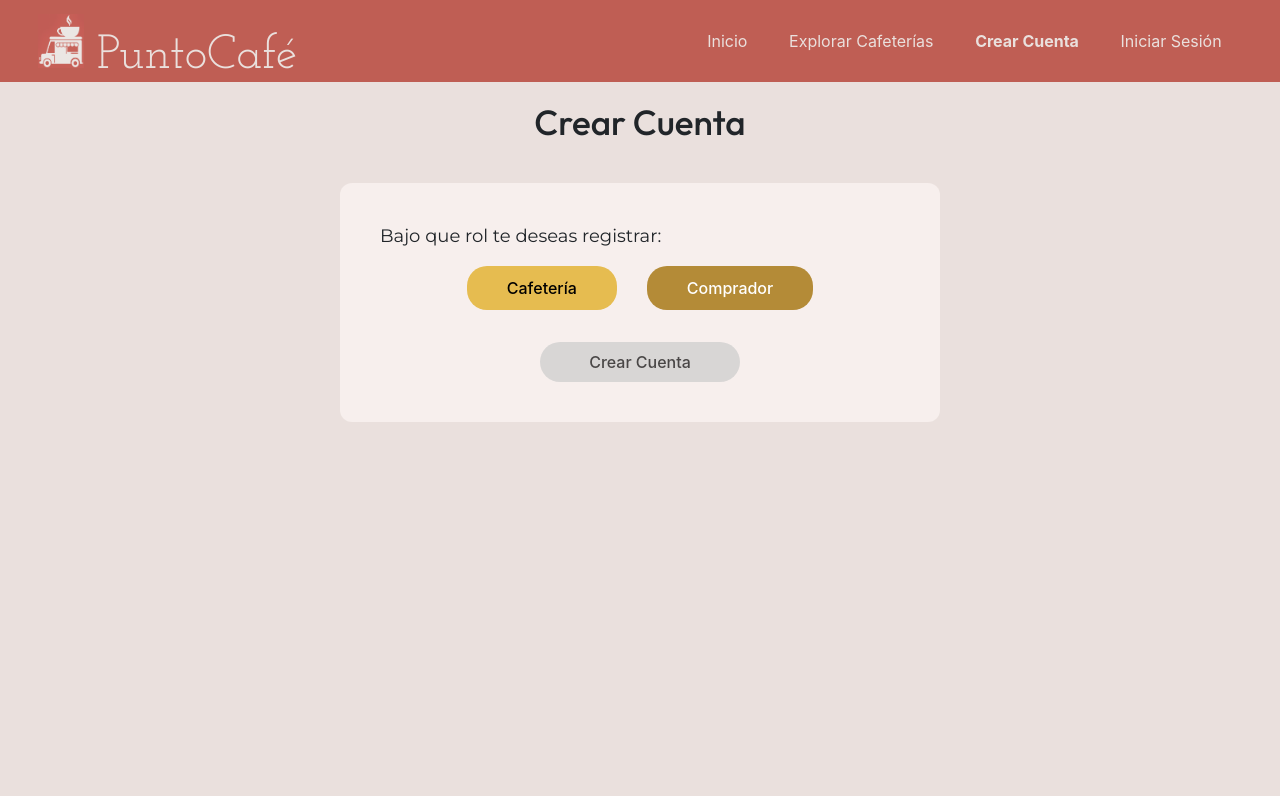
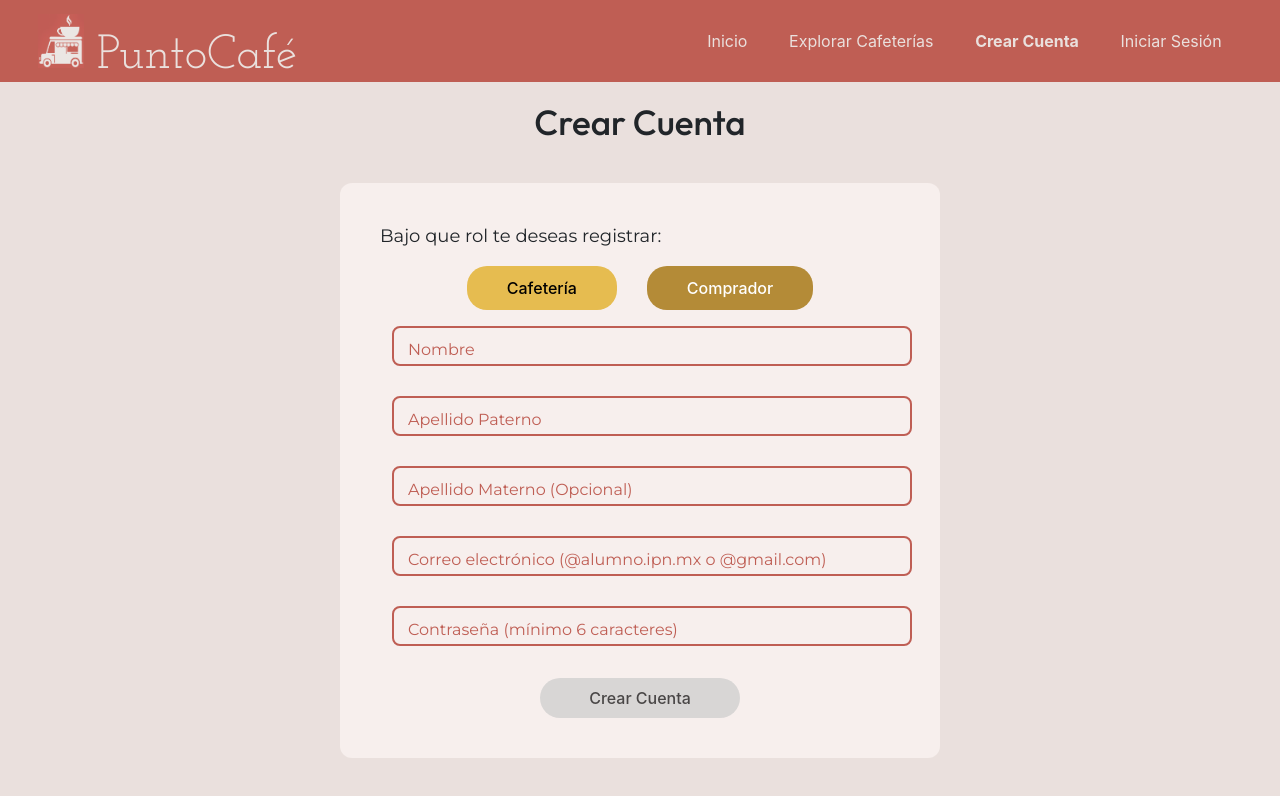
Before and after one commit to KarlaVenegas/frontProyecto, an Angular app: page /crearCuenta in a window 1280 px wide. Both pictures are taken after a click on the button "Comprador". Shown: the top 796 px of the page. Built offline with nearby package versions, Linux system fonts and the light colour scheme.

Commit message:
Registro de compradores

```diff
--- a/src/app/principal/crear-cuenta/crear-cuenta.component.html
+++ b/src/app/principal/crear-cuenta/crear-cuenta.component.html
@@ -11,35 +11,36 @@
   </div>
 
   <form *ngIf="form as f" [formGroup]="f" (ngSubmit)="enviar()">
-    <!-- Cafetería -->
+    <!-- Formulario de Cafetería -->
     <div *ngIf="tipo === 'cafeteria'">
+      <!-- ... (mantén los campos existentes de cafetería) ... -->
+    </div>
+
+    <!-- Formulario de Comprador -->
+    <div *ngIf="tipo === 'comprador'">
       <div class="container">
-        <input formControlName="nombreCafeteria" type="text" placeholder=" " class="form__input"
-               [ngClass]="{'ng-invalid ng-touched': f.get('nombreCafeteria')?.invalid && f.get('nombreCafeteria')?.touched}" />
-        <label>Nombre de la cafetería</label>
+        <input formControlName="nombre" type="text" placeholder=" " class="form__input"
+               [ngClass]="{'ng-invalid ng-touched': f.get('nombre')?.invalid && f.get('nombre')?.touched}" />
+        <label>Nombre</label>
       </div>
-      <div class="error-text" *ngIf="f.get('nombreCafeteria')?.invalid && f.get('nombreCafeteria')?.touched">Campo obligatorio</div>
+      <div class="error-text" *ngIf="f.get('nombre')?.invalid && f.get('nombre')?.touched">
+        Campo obligatorio
+      </div>
 
       <div class="container">
-        <input formControlName="ubicacion" type="text" placeholder=" " class="form__input"
-               [ngClass]="{'ng-invalid ng-touched': f.get('ubicacion')?.invalid && f.get('ubicacion')?.touched}" />
-        <label>Ubicación de la cafetería</label>
+        <input formControlName="apellidoPaterno" type="text" placeholder=" " class="form__input"
+               [ngClass]="{'ng-invalid ng-touched': f.get('apellidoPaterno')?.invalid && f.get('apellidoPaterno')?.touched}" />
+        <label>Apellido Paterno</label>
       </div>
-      <div class="error-text" *ngIf="f.get('ubicacion')?.invalid && f.get('ubicacion')?.touched">Campo obligatorio</div>
+      <div class="error-text" *ngIf="f.get('apellidoPaterno')?.invalid && f.get('apellidoPaterno')?.touched">
+        Campo obligatorio
+      </div>
 
       <div class="container">
-        <input formControlName="horarioApertura" type="time" placeholder=" " class="form__input"
-               [ngClass]="{'ng-invalid ng-touched': f.get('horarioApertura')?.invalid && f.get('horarioApertura')?.touched}" />
-        <label>Horario de apertura</label>
+        <input formControlName="apellidoMaterno" type="text" placeholder=" " class="form__input"
+               [ngClass]="{'ng-invalid ng-touched': f.get('apellidoMaterno')?.invalid && f.get('apellidoMaterno')?.touched}" />
+        <label>Apellido Materno (Opcional)</label>
       </div>
-      <div class="error-text" *ngIf="f.get('horarioApertura')?.invalid && f.get('horarioApertura')?.touched">Campo obligatorio</div>
-
-      <div class="container">
-        <input formControlName="horarioCierre" type="time" placeholder=" " class="form__input"
-               [ngClass]="{'ng-invalid ng-touched': f.get('horarioCierre')?.invalid && f.get('horarioCierre')?.touched}" />
-        <label>Horario de cierre</label>
-      </div>
-      <div class="error-text" *ngIf="f.get('horarioCierre')?.invalid && f.get('horarioCierre')?.touched">Campo obligatorio</div>
 
       <div class="container">
         <input formControlName="correo" type="email" placeholder=" " class="form__input"
@@ -60,16 +61,11 @@
         <div *ngIf="f.get('contrasena')?.errors?.['required']">Campo obligatorio</div>
         <div *ngIf="f.get('contrasena')?.errors?.['minlength']">Mínimo 6 caracteres</div>
       </div>
+    </div>
 
-      <div class="container">
-        <input type="file" id="imagen" (change)="onFileSelected($event)" accept="image/*" class="form__input">
-        <label for="imagen">Imagen de la cafetería</label>
-      </div>
-
-      <!-- Mensaje de error general -->
-      <div *ngIf="errorMessage" class="error-message">
-        {{errorMessage}}
-      </div>
+    <!-- Mensaje de error general -->
+    <div *ngIf="errorMessage" class="error-message">
+      {{errorMessage}}
     </div>
 
     <button type="submit" [disabled]="!f.valid || isLoading">
--- a/src/app/principal/crear-cuenta/crear-cuenta.component.ts
+++ b/src/app/principal/crear-cuenta/crear-cuenta.component.ts
@@ -1,6 +1,7 @@
 import { Component } from '@angular/core';
 import { FormBuilder, FormGroup, ReactiveFormsModule, Validators } from '@angular/forms';
 import { CafeteriaService } from '../../services/cafeteria.service';
+import { CompradorService } from '../../services/comprador.service';
 import { Router } from '@angular/router';
 import { NgClass, NgIf } from '@angular/common';
 
@@ -24,6 +25,7 @@ export class CrearCuentaComponent {
   constructor(
     private fb: FormBuilder,
     private cafeteriaService: CafeteriaService,
+    private compradorService: CompradorService,
     private router: Router
   ) {}
 
@@ -44,9 +46,9 @@ export class CrearCuentaComponent {
       this.form = this.fb.group({
         nombre: ['', Validators.required],
         apellidoPaterno: ['', Validators.required],
-        apellidoMaterno: ['', Validators.required],
+        apellidoMaterno: [''],
         correo: ['', [Validators.required, Validators.email]],
-        contrasena: ['', Validators.required]
+        contrasena: ['', [Validators.required, Validators.minLength(6)]]
       });
     }
   }
@@ -57,42 +59,67 @@ export class CrearCuentaComponent {
   }
 
   enviar() {
-    if (this.tipo === 'cafeteria' && this.form && this.form.valid) {
+    if (this.form && this.form.valid) {
       this.isLoading = true;
       this.errorMessage = null;
 
+      if (this.tipo === 'cafeteria') {
+        this.registrarCafeteria();
+      } else {
+        this.registrarComprador();
+      }
+    }
+  }
+
+  private registrarCafeteria() {
     const formData = new FormData();
-      const horaApertura = this.form.get('horarioApertura')?.value || '08:00';
-      const horaCierre = this.form.get('horarioCierre')?.value || '18:00';
+    const horaApertura = this.form?.get('horarioApertura')?.value || '08:00';
+    const horaCierre = this.form?.get('horarioCierre')?.value || '18:00';
 
-      formData.append('nombre', this.form.get('nombreCafeteria')?.value);
-      formData.append('ubicacion', this.form.get('ubicacion')?.value);
+    formData.append('nombre', this.form?.get('nombreCafeteria')?.value);
+    formData.append('ubicacion', this.form?.get('ubicacion')?.value);
     formData.append('horaInicio', `${horaApertura}:00`);
     formData.append('horaFin', `${horaCierre}:00`);
-      formData.append('correo', this.form.get('correo')?.value);
-      formData.append('contrasenia', this.form.get('contrasena')?.value);
+    formData.append('correo', this.form?.get('correo')?.value);
+    formData.append('contrasenia', this.form?.get('contrasena')?.value);
 
     if (this.selectedFile) {
       formData.append('imagen', this.selectedFile);
     }
 
     this.cafeteriaService.registrarCafeteria(formData).subscribe({
-        next: (response: any) => {
+      next: (response: any) => this.handleSuccess(response),
+      error: (err) => this.handleError(err)
+    });
+  }
+
+  private registrarComprador() {
+    const compradorData = {
+      nombre: this.form?.get('nombre')?.value,
+      apellidoPaterno: this.form?.get('apellidoPaterno')?.value,
+      apellidoMaterno: this.form?.get('apellidoMaterno')?.value || null,
+      correo: this.form?.get('correo')?.value,
+      contrasenia: this.form?.get('contrasena')?.value
+    };
+
+    this.compradorService.registrarComprador(compradorData).subscribe({
+      next: (response: any) => this.handleSuccess(response),
+      error: (err) => this.handleError(err)
+    });
+  }
+
+  private handleSuccess(response: any) {
     this.isLoading = false;
-          if (response.status === 201 || response.body?.includes('éxito')) {
     alert('¡Registro exitoso! Serás redirigido al login.');
     this.router.navigate(['/login']);
-          } else {
-            this.router.navigate(['/login']);
   }
-        },
-        error: (err) => {
+
+  private handleError(err: any) {
     this.isLoading = false;
     console.error('Error en el registro:', err);
 
-          if (err.status === 201 || err.message?.includes('201')) {
-            alert('¡Registro exitoso! Serás redirigido al login.');
-            this.router.navigate(['/login']);
+    if (err.status === 201) {
+      this.handleSuccess(err);
       return;
     }
 
@@ -101,10 +128,7 @@ export class CrearCuentaComponent {
     } else if (err.message) {
       this.errorMessage = err.message;
     } else {
-            this.errorMessage = 'Error desconocido al registrar la cafetería';
-          }
-        }
-      });
+      this.errorMessage = 'Error desconocido al registrar';
     }
   }
 }
--- /dev/null
+++ b/src/app/services/comprador.service.ts
@@ -0,0 +1,49 @@
+import { Injectable } from '@angular/core';
+import { HttpClient, HttpErrorResponse } from '@angular/common/http';
+import { Observable, throwError } from 'rxjs';
+import { catchError } from 'rxjs/operators';
+
+@Injectable({
+  providedIn: 'root'
+})
+export class CompradorService {
+  private apiUrl = 'https://backend-1-p4sl.onrender.com/apiComprador/compradores';
+
+  constructor(private http: HttpClient) { }
+
+  registrarComprador(comprador: any): Observable<any> {
+    return this.http.post(this.apiUrl, comprador, {
+      observe: 'response',
+      responseType: 'text'
+    }).pipe(
+      catchError(this.handleError)
+    );
+  }
+
+  private handleError(error: HttpErrorResponse) {
+    console.error('Error en el servicio Comprador:', error);
+
+    if (error.status === 201) {
+      return throwError(() => ({
+        status: 201,
+        message: 'Registro exitoso (respuesta no JSON)'
+      }));
+    }
+
+    let errorMessage = 'Error desconocido en el servidor';
+    if (error.error instanceof ErrorEvent) {
+      errorMessage = `Error del cliente: ${error.error.message}`;
+    } else {
+      errorMessage = `Error ${error.status}: ${error.message}`;
+      if (error.error && typeof error.error === 'string') {
+        try {
+          const errorObj = JSON.parse(error.error);
+          errorMessage = errorObj.message || error.error;
+        } catch (e) {
+          errorMessage = error.error;
+        }
+      }
+    }
+    return throwError(() => new Error(errorMessage));
+  }
+}
```
Lines whose indentation alone changed are shown as unchanged.
